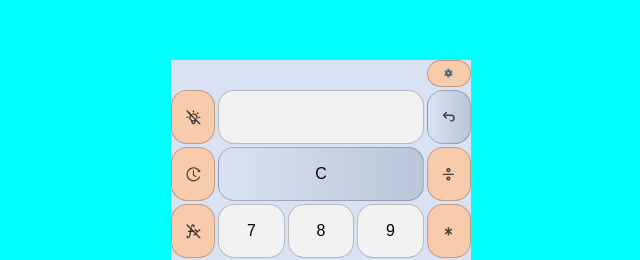
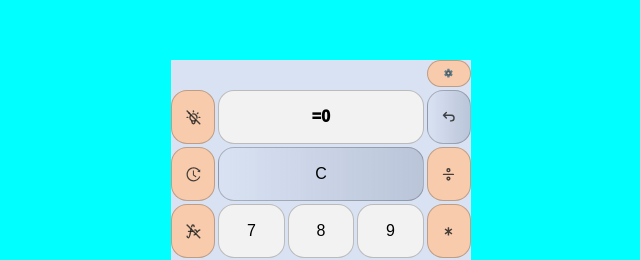
Before and after one commit to IdoLeshkowitz/calculator, a React (Create React App) app: page / in a window 1280 px wide. Shown: the part 140-400 px from the top of the page, without its empty margins (369-1009 px from the left). Built offline with nearby package versions, Linux system fonts and the light colour scheme.

Commit message:
display fix

```diff
--- a/src/components/calculator/Calculator.tsx
+++ b/src/components/calculator/Calculator.tsx
@@ -4,6 +4,7 @@ import {
 	ActionType,
 	CalcState,
 	reducer,
+	evaluate,
 } from "./../../state/index";
 import { useState, useReducer } from "react";
 import OperationButton from "./operationButton/OperationButton";
@@ -303,10 +304,25 @@ const Calculator: React.FC = () => {
 					<div
 						className={getButtonsClasses("display")}
 						grid-area="e">
-						<div className="previous-operand">
-							{previousOperand.expression}
-							{operation}
-							{overwrite ?'' : currentOperand}
+						<div className="display-expression">
+							{previousOperand?.expression}
+							{operation || ""}
+							{overwrite ? '' :  currentOperand}
+						</div>
+						<div className="display-eval">
+							={evaluate({
+								previousOperand,
+								lightMode,
+								scientific,
+								currentOperand,
+								operation,
+								overwrite,
+								historyMode,
+								configMode,
+								styles,
+								history,
+							})?.toString() ||
+								previousOperand.value.toString()}
 						</div>
 					</div>
 
--- a/src/components/calculator/operationButton/OperationButton.tsx
+++ b/src/components/calculator/operationButton/OperationButton.tsx
@@ -7,7 +7,7 @@ interface OprationProps{
   className : string ;
   displayed : JSX.Element| string ;
 }
-function OperationButton(props:OprationProps): JSX.Element {
+function OperationButton(props:OprationProps) {
   return (
     <div
       className={props.className}
--- a/src/state/reducer.ts
+++ b/src/state/reducer.ts
@@ -1,4 +1,4 @@
-import { stat } from "fs";
+import { stat, unwatchFile } from "fs";
 import { AiOutlinePicture } from "react-icons/ai";
 import { Action, ActionType } from "./index";
 
@@ -37,9 +37,11 @@ export abstract class CalcState {
 	};
 	history: Array<string>;
 }
-const evaluate = (state: CalcState): Number => {
-	console.log(state);
+export const evaluate = (
+	state: CalcState
+): Number=> {
 	let output: Number = 0;
+	if (state.overwrite) return state.previousOperand.value;
 	if (!state.scientific) {
 		// if !scietific calc using previous  operand value
 		output = eval(
@@ -105,11 +107,7 @@ export const reducer = (
 					...state,
 					previousOperand: {
 						expression: `(${state.previousOperand.expression})*-1`,
-						value: evaluate({
-							...state,
-							operation: "*",
-							currentOperand: "-1",
-						}),
+						value: eval (`${state.previousOperand.value}*-1`)
 					},
 				};
 			} else {
@@ -130,7 +128,7 @@ export const reducer = (
 				},
 				operation: undefined,
 				overwrite: true,
-				history: ['']
+				history: [""],
 			};
 		case ActionType.LIGHT_MODE_TOGGLE:
 			return {
--- a/src/styles/has-style/partials/components/calculator/calc-main/calc-main.scss
+++ b/src/styles/has-style/partials/components/calculator/calc-main/calc-main.scss
@@ -1,11 +1,11 @@
 @import "./main-end/main-end.scss";
 @import "./main-start/main-start.scss";
 .main-box {
-  position:relative;
-  top:0;
+	position: relative;
+	top: 0;
 	bottom: 0;
-  right:0;
-  left:0;
+	right: 0;
+	left: 0;
 	display: grid;
 	width: 300px;
 	height: 400px;
@@ -22,42 +22,29 @@
 	grid-template-rows: 0.5fr repeat(6, 1fr) 0.5fr;
 	background-color: var(--color-blue-1);
 	column-gap: 0.2rem;
-  row-gap: 0.2rem;;
+	row-gap: 0.2rem;
 	// display area----->
-  & .light{
-    background-color:var(--color-white-1) ;
+	& .light {
+		background-color: var(--color-white-1);
 	}
-  & .dark{
+	& .dark {
 		background-color: var(--color-black-2);
-    color:var(--color-white-1)
+		color: var(--color-white-1);
 	}
-  & .display-box{
-
+	& .display-box {
 		position: absolute;
-    top:0;
-    bottom:0;
-    right:0;
-    left:0;
+		top: 0;
+		bottom: 0;
+		right: 0;
+		left: 0;
 		display: flex;
 		flex-direction: column;
 		justify-content: space-around;
-     padding:0.6rem;
+		padding: 0.6rem;
 		align-items: flex-end;
-    font-family:var(--font-family-1);
-    & .previous-operand{
-      font-size: 1rem;
-    }
-    & .current-operand{
-      // position: absolute;
-      // left: 0;
-      // top:0;
-      // bottom:0;
-      // right:0;
-      font-size:2rem;
-      display: inline-flex;
-      flex-wrap: wrap;
-      word-break: break-all;
-      font-size: 100%;
+		font-family: var(--font-family-1);
+		& .display-eval {
+			font-weight: 1000;
 		}
 	}
 	& div[grid-area="a"] {
@@ -71,7 +58,7 @@
 	}
 	& div[grid-area="c-popup"] {
 		grid-area: c;
-    grid-row:1/ span 3 ;
+		grid-row: 1 / span 3;
 		grid-column: 6/1;
 		z-index: 1;
 	}
@@ -169,5 +156,4 @@
 	& div[grid-area="ah"] {
 		grid-area: ah;
 	}
-
 }
```
Lines whose indentation alone changed are shown as unchanged.
